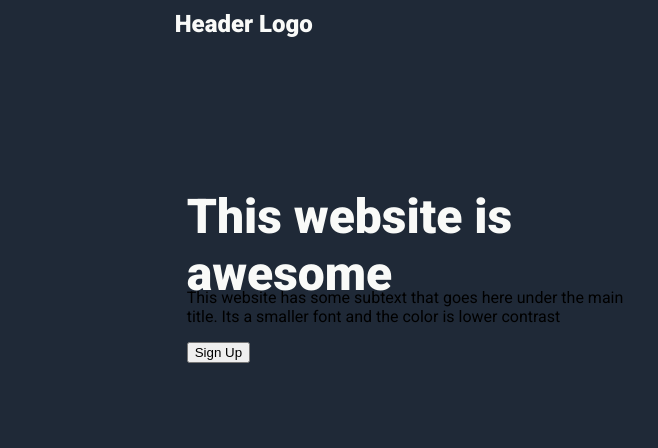
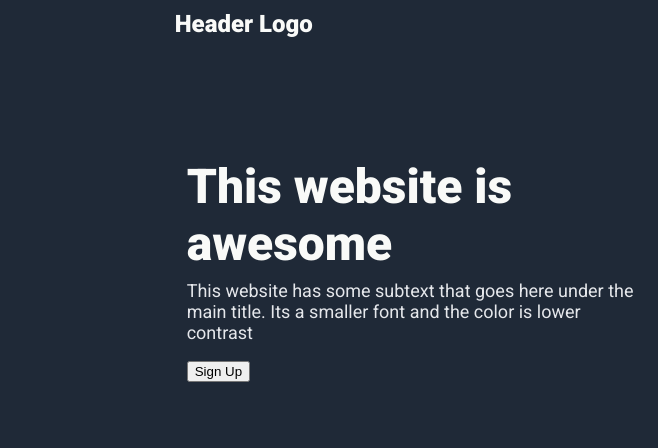
Before and after one commit to AmadoCiii/Foundations-LandingPage, a plain HTML site: page index.html in a window 1280 px wide. Shown: the top 448 px of the page, 0-658 px from the left. Drawn offline with Linux system fonts and the light colour scheme.

Commit message:
Add .secondary class selector
Apply font-size of 18px, and color of #E5E7EB.
Change margin-bottom value to -10px in .main class.

```diff
--- a/styles.css
+++ b/styles.css
@@ -54,10 +54,16 @@ img {
 .left_one {
   width: 460px;
   margin-left: 20px;
+  margin-top: -30px;
 }
 
 .main {
   font-size: 48px;
   color: #F9FAF8;
-  margin-bottom: -30px;
+  margin-bottom: -10px;
 }
+
+.secondary {
+  font-size: 18px;
+  color:#E5E7EB
+}
```
